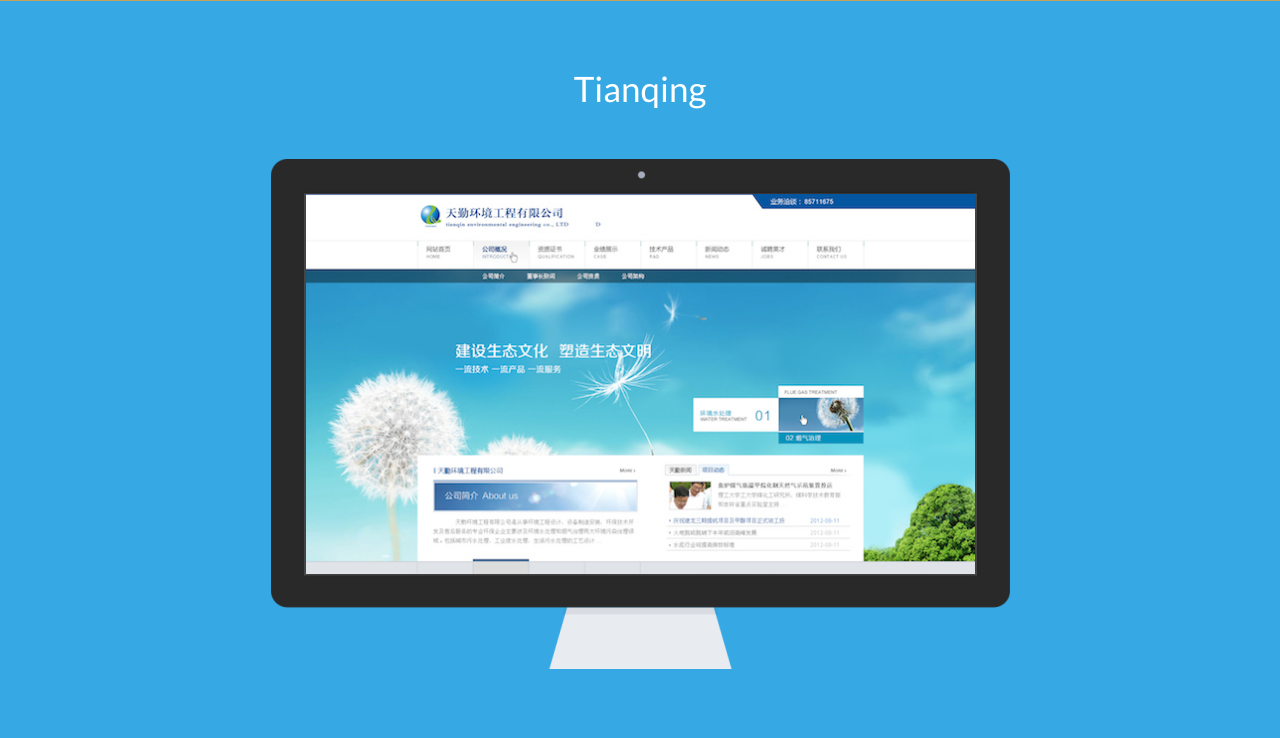
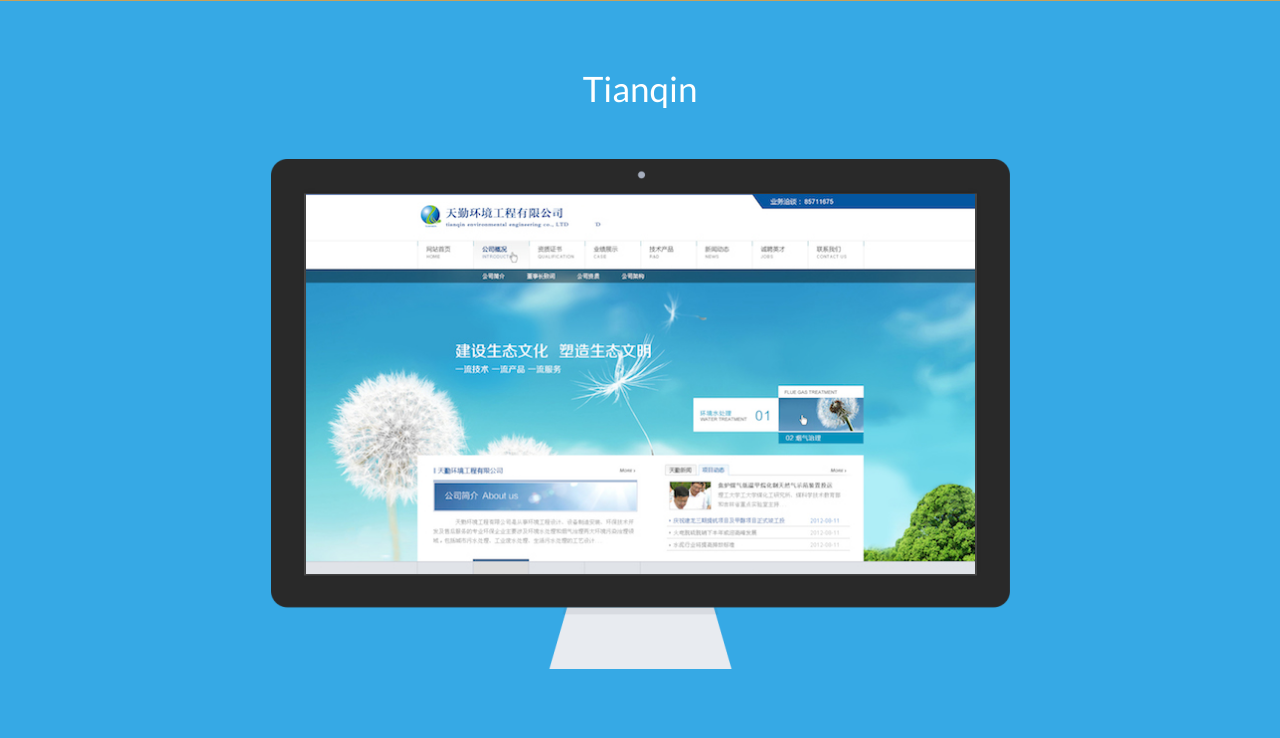
Before and after one commit to hustlzp/tuistudio.com, a Flask app: page / in a window 1280 px wide. Shown: the part 4481-5219 px from the top of the page. Run offline with Flask 2, Linux system fonts and the light colour scheme; some libraries are stand-ins or nearby versions.

Commit message:
fix misspelling Tianqin

```diff
--- a/tuistudio/templates/site/index.html
+++ b/tuistudio/templates/site/index.html
@@ -164,7 +164,7 @@
 
    <div class="work tq">
       <div class="container clearfix">
-         <h1>Tianqing</h1>
+         <h1>Tianqin</h1>
 
          <div class="image-wap">
             <img class="center-block img-responsive" src="{{ static('image/works/tianqing.jpg') }}"
```
